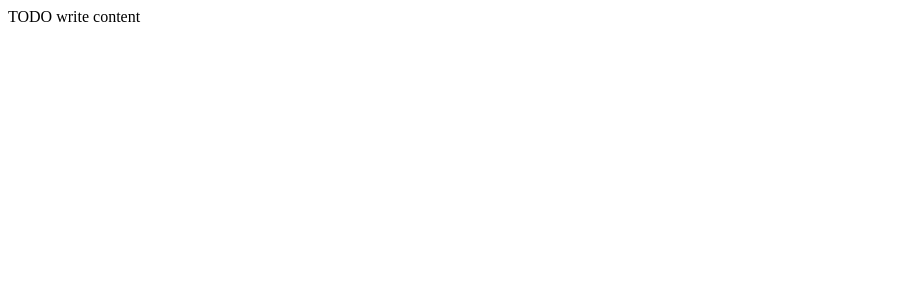
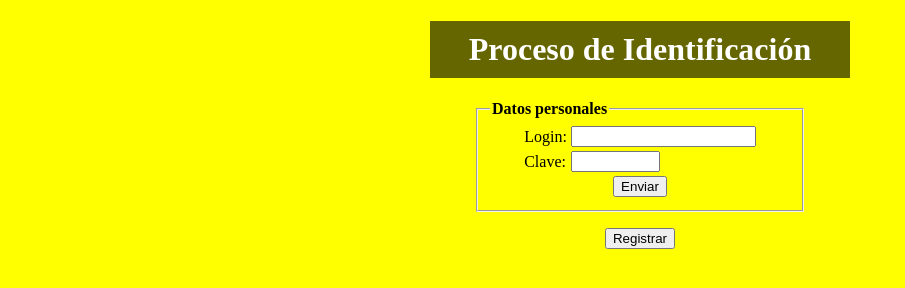
Before and after one commit to UnForastero/Prueba2TDS, a plain HTML site: page web/index.html in a window 1280 px wide. Shown: the whole page, without its empty margins (0-905 px from the left). Drawn offline with Linux system fonts and the light colour scheme.

Commit message:
index mas registro
cree el index y le agregue la opcion de registro

```diff
--- a/web/index.html
+++ b/web/index.html
@@ -1,16 +1,39 @@
 <!DOCTYPE html>
-<!--
-To change this license header, choose License Headers in Project Properties.
-To change this template file, choose Tools | Templates
-and open the template in the editor.
--->
 <html>
     <head>
-        <title>TODO supply a title</title>
-        <meta charset="UTF-8">
-        <meta name="viewport" content="width=device-width, initial-scale=1.0">
+        <title>Pagina de inicio</title>
+        <meta charset="UTF-8"/>
+        <meta name="viewport" content="width=device-width, initial-scale=1.0"/>
     </head>
-    <body>
-        <div>TODO write content</div>
-    </body>
+    <body style="background-color: yellow;">
+    <center>
+        <h1 style="background-color: #666600;color: white;padding: 10px;width: 400px">Proceso de Identificación</h1>
+        <form action="valida.do" method="POST">
+            <fieldset style="width: 300px">
+                <legend><b>Datos personales</b></legend>
+                <table>
+                    <tr>
+                        <td><label>Login:</label></td>
+                        <td><input type="text" name="login"></td>
+                    </tr>
+                    <tr>
+                        <td><label>Clave:</label></td>
+                        <td><input type="password" name="clave" size="8"></td>
+                    </tr>
+                    <tr>
+                        <td colspan="2" align="center">
+                            <input type="submit" name="bt" value="Enviar"/>
+                        </td>
+                    </tr>
+                </table>
+            </fieldset>
+        </form>
+        <form action="registra.do" method="POST">
+           <div style="text-align: center"><p>
+                            <button>Registrar<a href="registro.view"></a></button>
+                        </p></div>
+</form>
+    </center>
+
+</body>
 </html>
```
